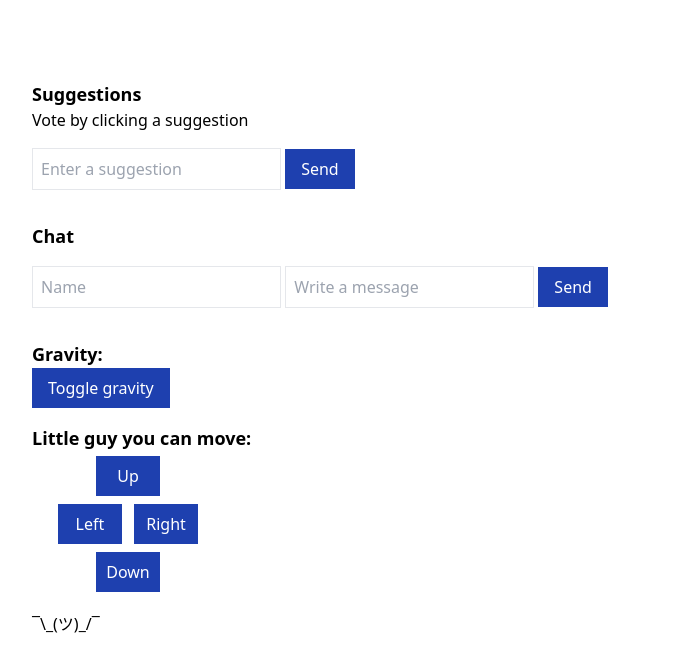
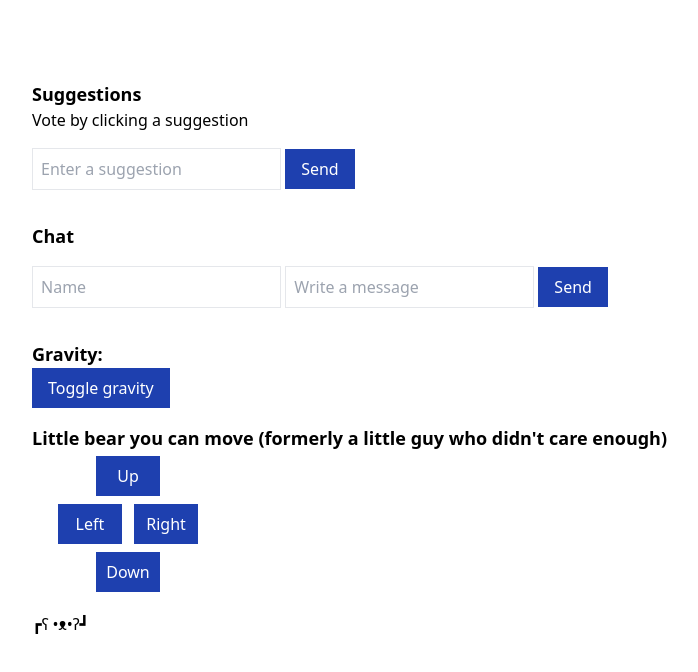
Before and after one commit to AndreasNaustdal/feedback-game, a website: page index.html in a window 1280 px wide. Shown: the whole page, without its empty margins (32-730 px from the left). Drawn offline with nearby package versions, Linux system fonts and the light colour scheme; no server answers.

Commit message:
make guy care more

```diff
--- a/index.html
+++ b/index.html
@@ -90,7 +90,9 @@
     </section>
 
     <section>
-      <h2 class="text-lg font-bold">Little guy you can move:</h2>
+      <h2 class="text-lg font-bold">
+        Little bear you can move (formerly a little guy who didn't care enough)
+      </h2>
       <div class="text-center w-48 pb-4">
         <button
           class="w-16 text-center m-1 py-2 bg-blue-800 text-white"
@@ -120,7 +122,7 @@
         </button>
       </div>
       <div id="character" class="relative w-20">
-        ¯\_(ツ)_/¯
+        ┏ʕ •ᴥ•ʔ┛
       </div>
     </section>
 
```
